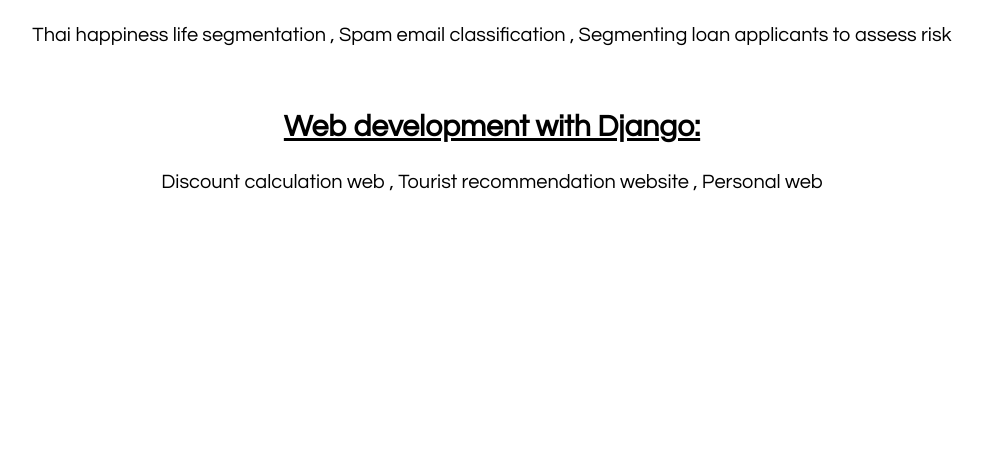
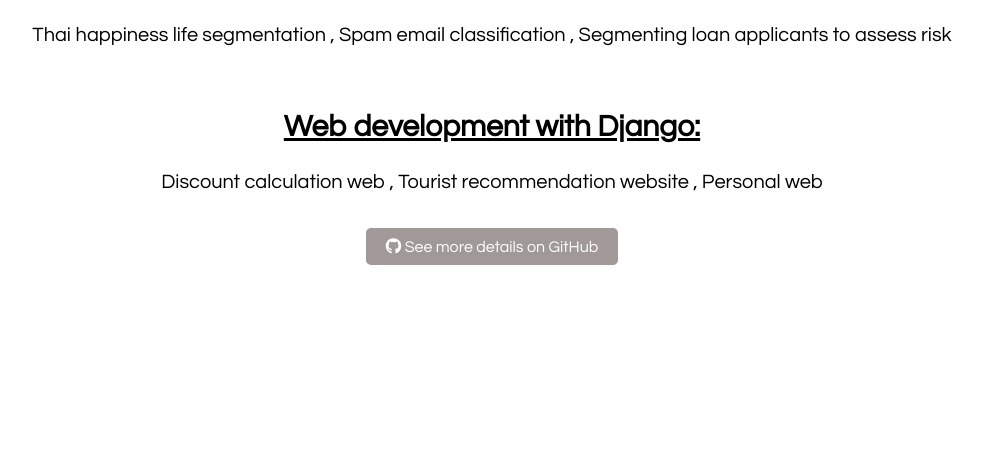
Before and after one commit to phqsuema123/personal-web, a Django app: page / in a window 1280 px wide, with the pointer over the restyled element. Shown: the part 1527-1991 px from the top of the page, without its empty margins (148-1130 px from the left). Run offline with Django 3.2, Linux system fonts and the light colour scheme; data comes from the database, SQL or seed files in the repository; some libraries are stand-ins or nearby versions.

Commit message:
Update hmm.css

```diff
--- a/personalweb/myweb/static/hmm.css
+++ b/personalweb/myweb/static/hmm.css
@@ -359,7 +359,7 @@
 }
 
 #learnmore:hover {
-    background-color: #ffffff;
+    background-color: #a19898;
 }
 
 .column img {
```
